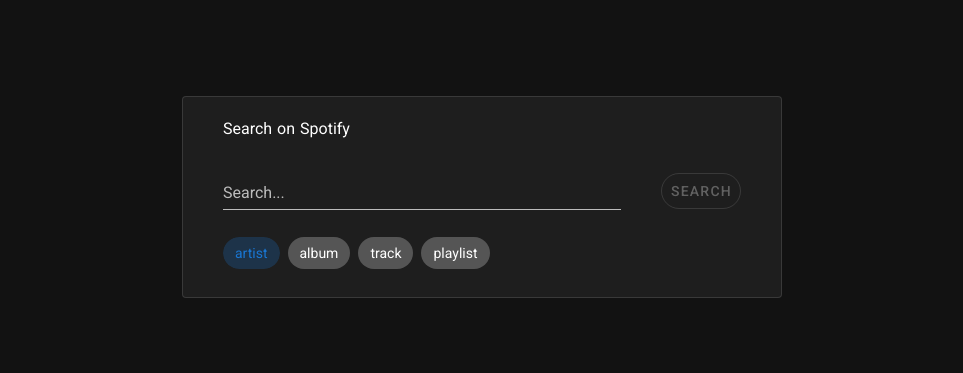
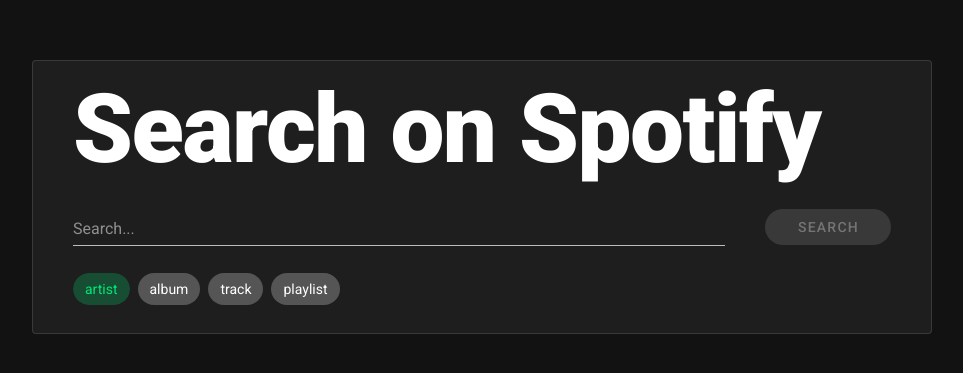
Before and after one commit to evgenii-code/spotify-search, a Nuxt app: page / in a window 1280 px wide. Shown: the part 203-576 px from the top of the page, without its empty margins (158-1121 px from the left). Built offline with nearby package versions, Linux system fonts and the light colour scheme.

Commit message:
Search component styling

```diff
--- a/components/Search.vue
+++ b/components/Search.vue
@@ -1,11 +1,15 @@
 <template>
-    <v-card max-width="600" width="100%" outlined>
-        <v-container class="px-10 py-5">
+    <v-card max-width="900" width="100%" outlined>
+        <v-container class="px-5 px-sm-10 py-5">
             <validation-observer ref="observer" v-slot="{ invalid }" slim>
                 <form headline @submit.prevent="search">
-                    <v-list-item-title> Search on Spotify </v-list-item-title>
+                    <h1 class="text-sm-h3 text-lg-h1 font-weight-black">
+                        Search on Spotify
+                    </h1>
 
-                    <div class="mt-5 d-flex justify-space-between align-end">
+                    <div
+                        class="mt-5 d-flex flex-column flex-sm-row justify-space-between align-sm-end"
+                    >
                         <validation-provider
                             name="Search"
                             rules="required"
@@ -13,19 +17,22 @@
                         >
                             <v-text-field
                                 v-model="searchQuery"
-                                label="Search..."
+                                placeholder="Search..."
                                 hide-details="auto"
-                                class="mr-10"
+                                class="mr-0 mb-5 mr-sm-10 mb-sm-0"
+                                color="success"
                             />
                         </validation-provider>
 
                         <v-card-actions class="pa-0">
                             <v-btn
-                                outlined
                                 rounded
-                                text
                                 type="submit"
                                 :disabled="invalid"
+                                :loading="loading"
+                                depressed
+                                color="success"
+                                class="px-8"
                             >
                                 Search
                             </v-btn>
@@ -36,7 +43,7 @@
                         <v-chip-group
                             v-model="selectedTypesIds"
                             class="mt-5"
-                            active-class="primary--text"
+                            active-class="success--text"
                             column
                             mandatory
                             multiple
@@ -59,6 +66,7 @@
 export default {
     data() {
         return {
+            loading: false,
             selectedTypesIds: [],
             availableTypes: ['artist', 'album', 'track', 'playlist'],
             searchQuery: '',
@@ -71,9 +79,12 @@
                 (selectedTypeId) => this.availableTypes[selectedTypeId]
             );
 
+            this.loading = true;
+
             this.$axios
                 .get(`/search?query=${this.searchQuery}&type=${type}`)
-                .then(({ data }) => console.log('data', data));
+                .then(({ data }) => console.log('data', data))
+                .finally(() => (this.loading = false));
         },
     },
 };
```
